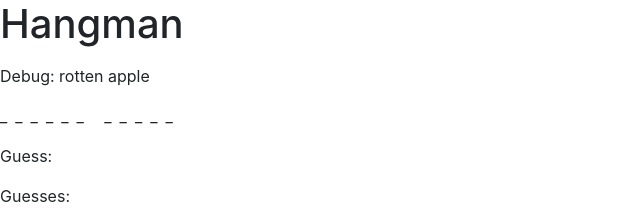
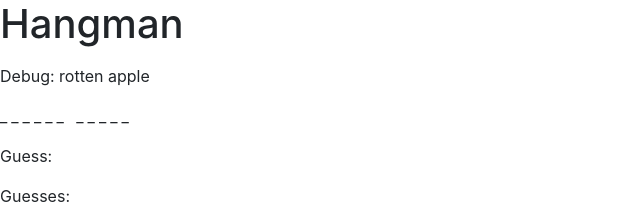
Before and after one commit to Dylan-Thomson/Word-Guess-Game, a plain HTML site: page index.html in a window 1280 px wide. Shown: the top 221 px of the page, 0-640 px from the left. Drawn offline with nearby package versions, Linux system fonts and the light colour scheme.

Commit message:
Word display uppercase

```diff
--- a/assets/css/styles.css
+++ b/assets/css/styles.css
@@ -1,3 +1,3 @@
 #wordDisplay {
-    letter-spacing: 0.5em;
+    letter-spacing: 0.25em;
 }
--- a/assets/javascript/script.js
+++ b/assets/javascript/script.js
@@ -1,7 +1,7 @@
 // Update DOM elements with current wordGame state
 function updateDisplay() {
     document.getElementById("currentWord").textContent = wordGame.currentWord;
-    document.getElementById("wordDisplay").textContent = wordGame.partialWord;
+    document.getElementById("wordDisplay").textContent = wordGame.partialWord.toUpperCase();
     document.getElementById("guesses").textContent = wordGame.guesses.join(", ").toUpperCase();
     document.getElementById("guessesRemaining").textContent = wordGame.guessesRemaining;
     document.getElementById("guess").textContent = wordGame.currentGuess;
--- a/assets/javascript/wordGame.js
+++ b/assets/javascript/wordGame.js
@@ -101,4 +101,5 @@ var wordGame = {
         this.gameState = "You won! The word you were trying to guess is: " + this.currentWord;
         this.gameRunning = false;
     }
+
 }
```
